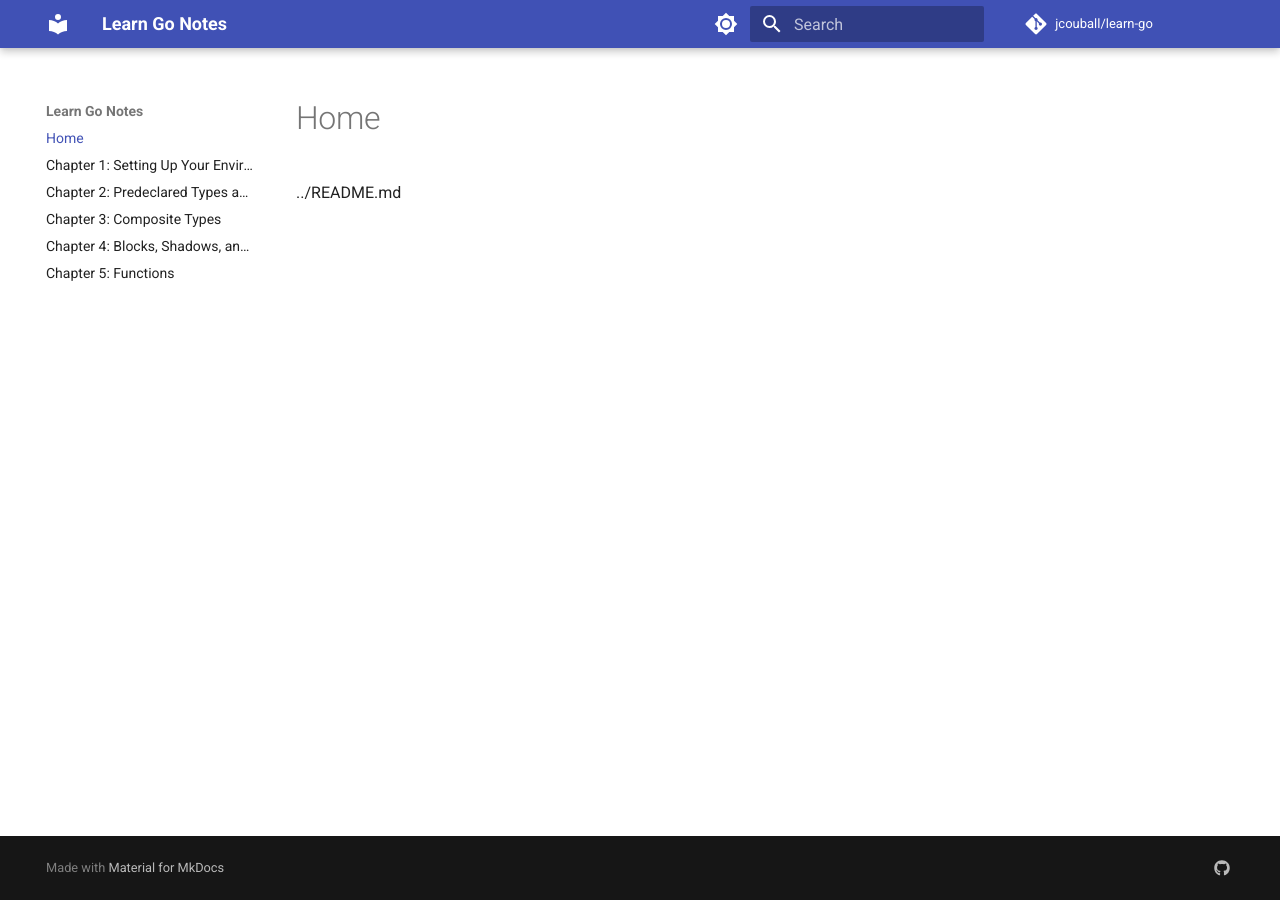
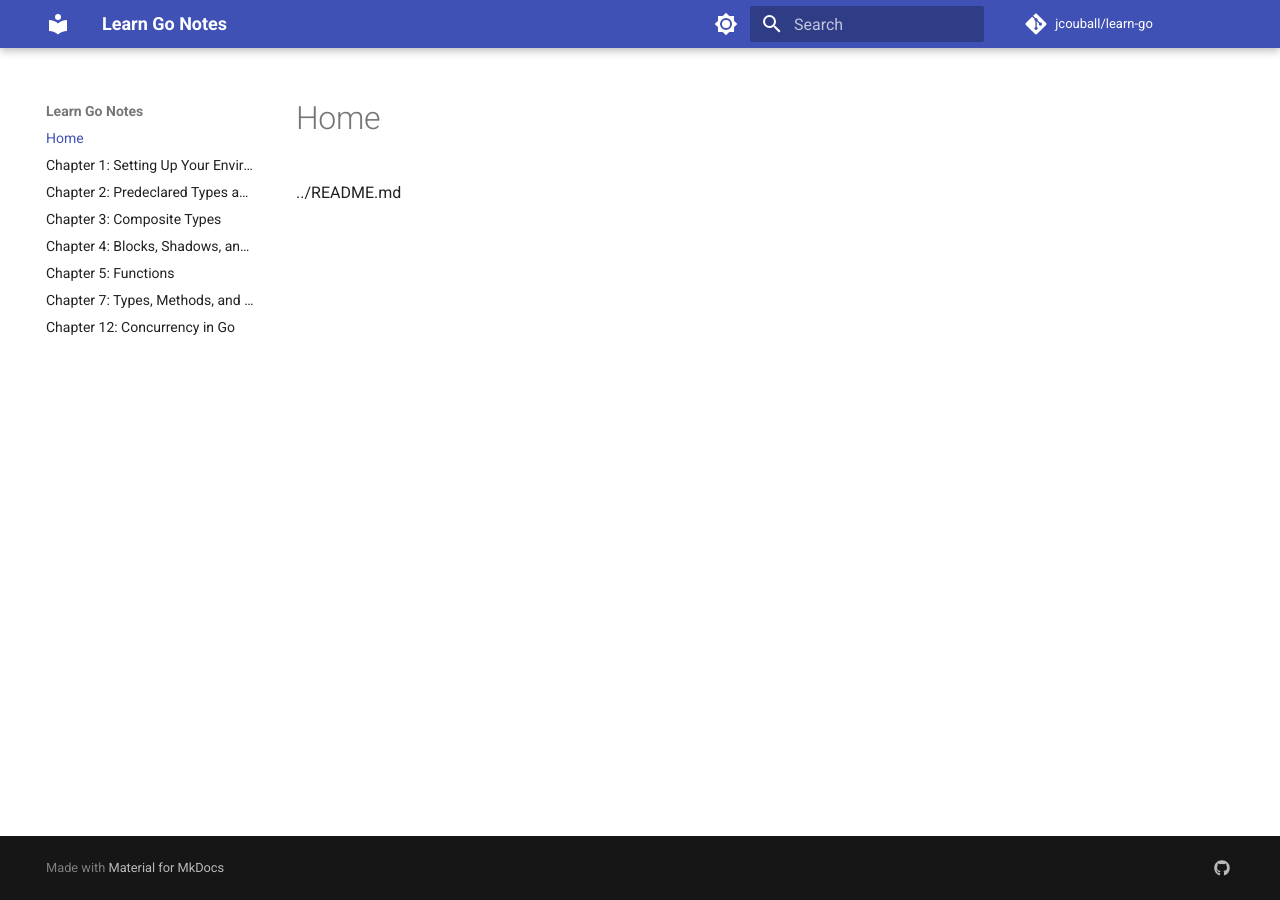
Before and after one commit to jcouball/learn-go, an MkDocs documentation site: the page built from docs/index.md, in a window 1280 px wide. Built offline with MkDocs 1.6.1 and Material for MkDocs 9.7.7, drawn with Linux system fonts in a browser that asks for light colours; comment, search, counter and statistics services are not loaded.

Commit message:
docs: add placeholder chapters for future content
Add ch07.md and ch12.md placeholders to resolve cross-chapter links
and prevent documentation build failures. Update mkdocs.yml to include
new chapters in navigation.

```diff
--- /dev/null
+++ b/docs/ch07.md
@@ -0,0 +1,3 @@
+# Chapter 7: Types, Methods, and Interfaces
+
+## Type Assertions and Type Switches
--- /dev/null
+++ b/docs/ch12.md
@@ -0,0 +1,5 @@
+# Chapter 12: Concurrency in Go
+
+## Goroutines
+
+## Using for-range and Channels
--- a/mkdocs.yml
+++ b/mkdocs.yml
@@ -59,6 +59,8 @@ nav:
   - ch03.md
   - ch04.md
   - ch05.md
+  - ch07.md
+  - ch12.md
 
 plugins:
   - search
```
